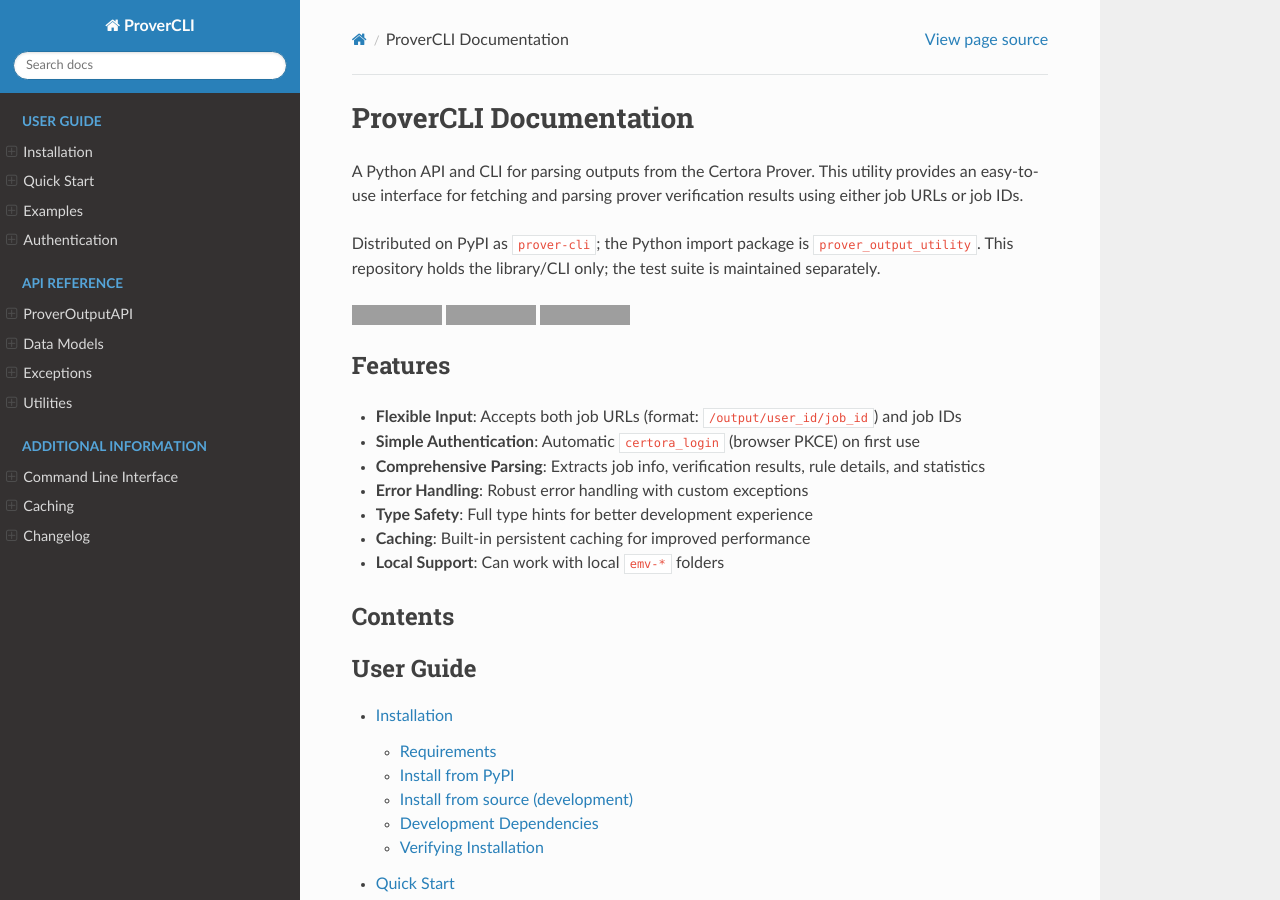
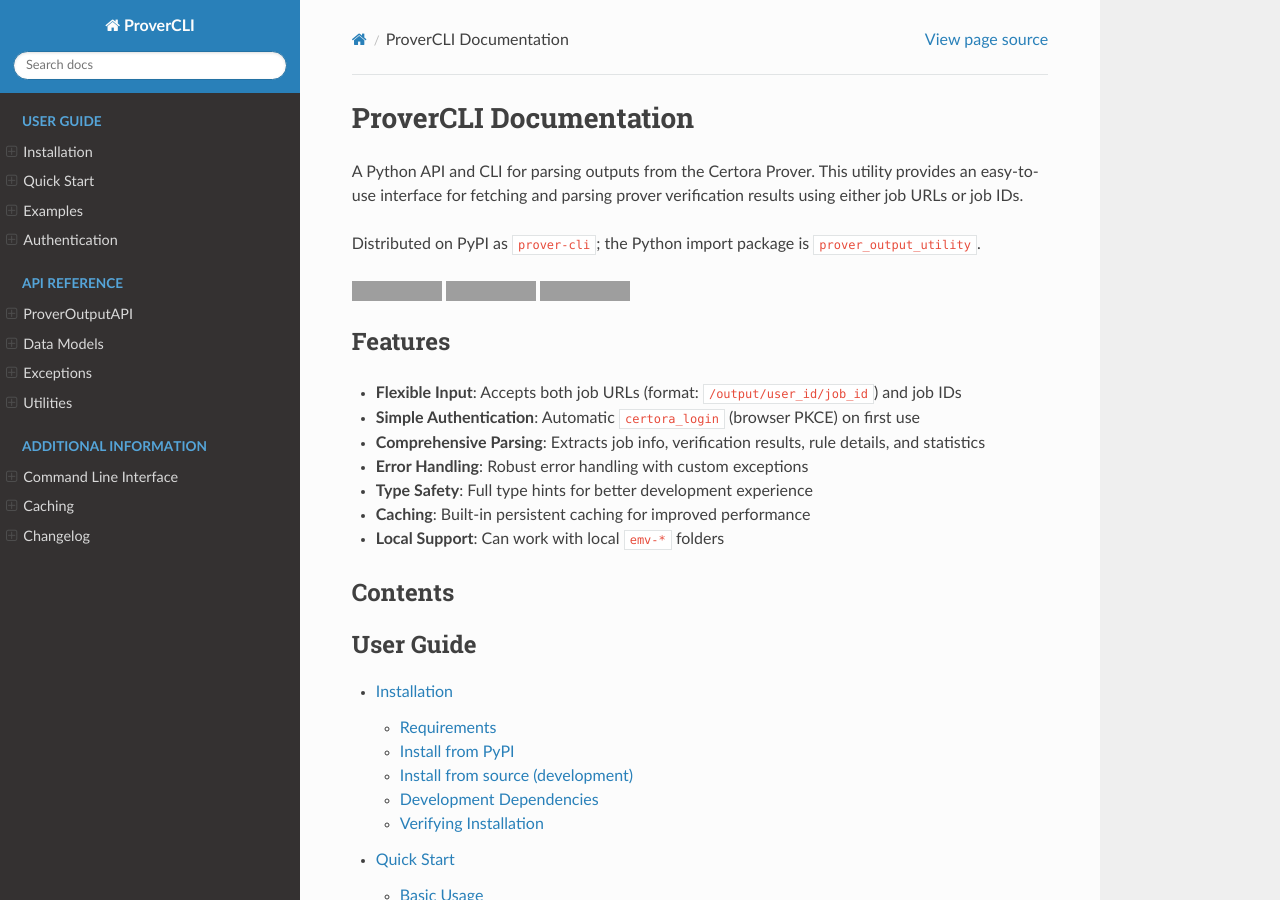
Before and after one commit to Certora/ProverCLI, a Sphinx documentation site: the page built from docs/index.rst, in a window 1280 px wide and 900 px high. Built offline with Sphinx 7.4.7 and the Read the Docs theme 3.1.0, drawn with Linux system fonts in a browser that asks for light colours; grey boxes are pictures that could not be loaded.

Commit message:
docs: drop test-suite location note

```diff
--- a/docs/index.rst
+++ b/docs/index.rst
@@ -3,8 +3,7 @@
 
 A Python API and CLI for parsing outputs from the Certora Prover. This utility provides an easy-to-use interface for fetching and parsing prover verification results using either job URLs or job IDs.
 
-Distributed on PyPI as ``prover-cli``; the Python import package is ``prover_output_utility``. This
-repository holds the library/CLI only; the test suite is maintained separately.
+Distributed on PyPI as ``prover-cli``; the Python import package is ``prover_output_utility``.
 
 .. image:: https://github.com/Certora/ProverCLI/workflows/CI/badge.svg
    :target: https://github.com/Certora/ProverCLI/actions
```
Also changed, not shown: README.md (+1 -1 lines).
